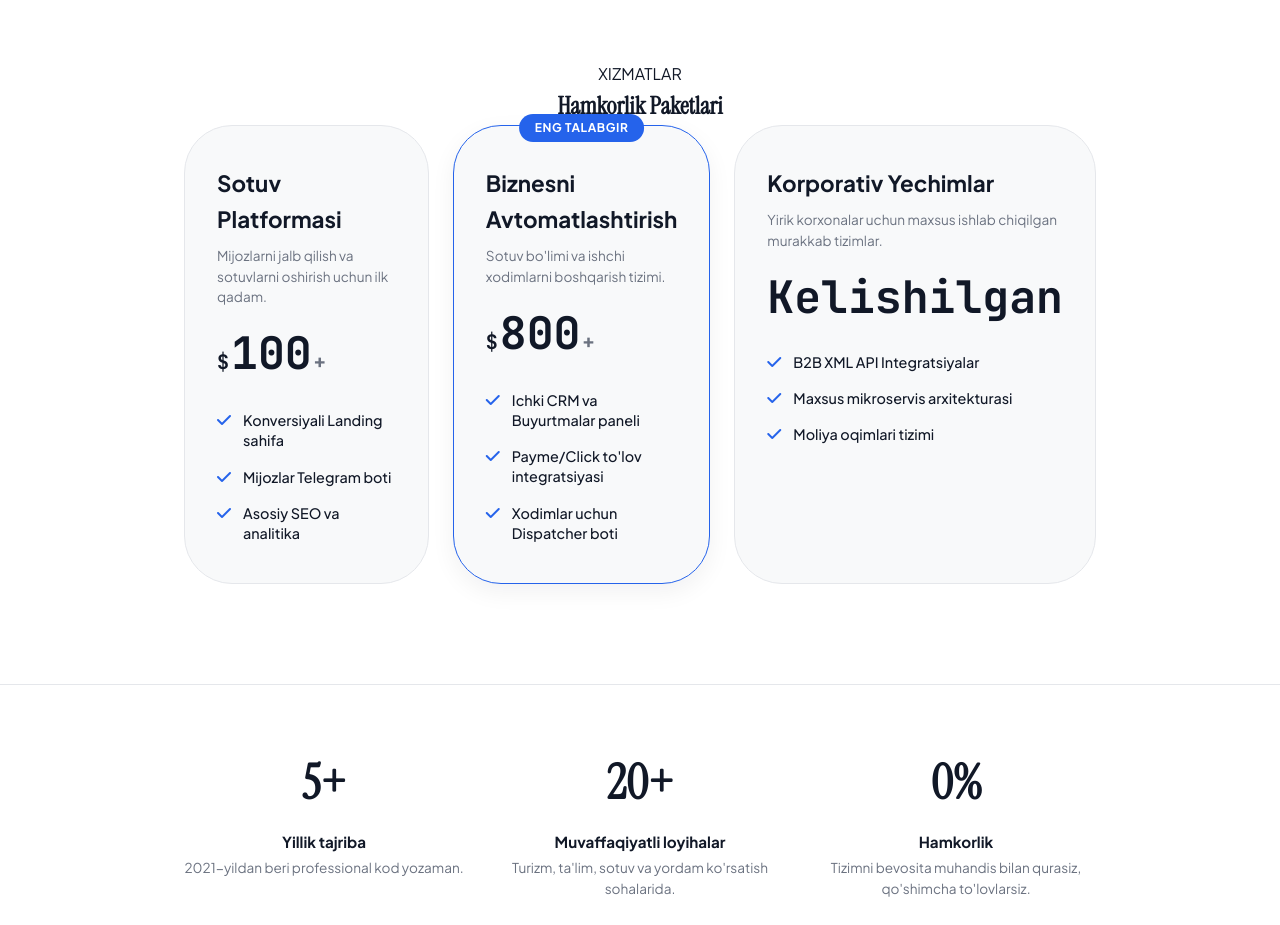
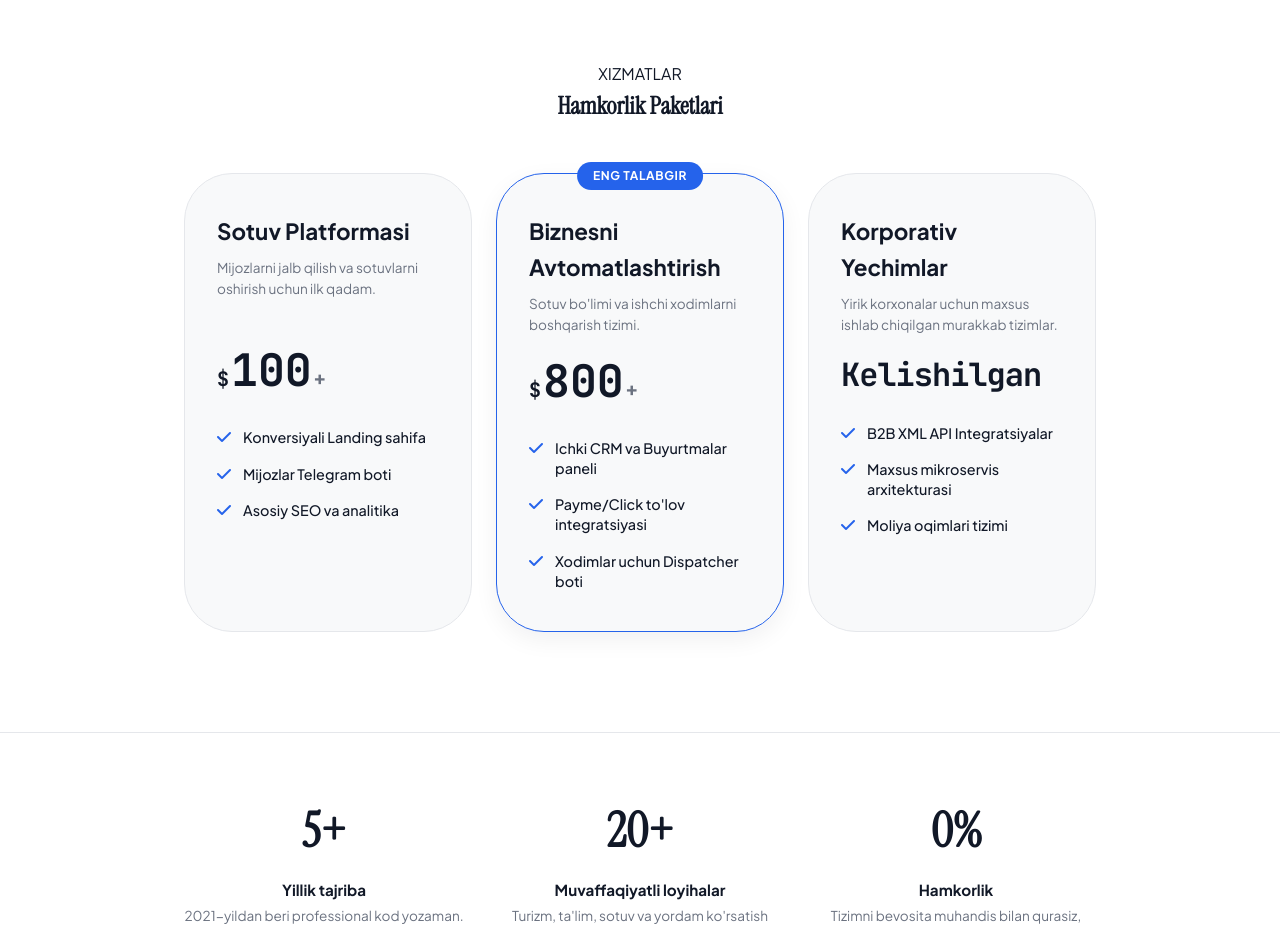
Before and after one commit to tursunbaevbexruz19/Bekhruz-portfolio, a website: page index.html in a window 1280 px wide. Shown: the part 4360-5285 px from the top of the page. Drawn offline with Linux system fonts and the light colour scheme.

Commit message:
fix: resolve pricing section typography and margin issues, correct popular badge overlap

```diff
--- a/index.html
+++ b/index.html
@@ -254,7 +254,7 @@
               <p class="font-sans" data-i18n="pkg_3_desc">Yirik korxonalar uchun maxsus ishlab chiqilgan murakkab tizimlar.</p>
             </div>
             <div class="pricing-price font-space">
-              <span class="amount" data-i18n="pkg_3_price">Kelishilgan</span>
+              <span class="amount text-amount" data-i18n="pkg_3_price">Kelishilgan</span>
             </div>
             <ul class="pricing-features font-sans">
               <li><i class="fa-solid fa-check"></i> <span data-i18n="pkg_3_f1">B2B XML API Integratsiyalar</span></li>
--- a/style.css
+++ b/style.css
@@ -1021,6 +1021,7 @@ body::before {
 }
 
 .pricing-grid {
+  margin-top: 48px;
   display: grid;
   grid-template-columns: repeat(3, 1fr);
   gap: 24px;
@@ -1066,6 +1067,7 @@ body::before {
 
 .pricing-header {
   margin-bottom: 24px;
+  min-height: 110px;
 }
 
 .pricing-header h3 {
@@ -1101,6 +1103,11 @@ body::before {
   line-height: 1;
 }
 
+
+.pricing-price .amount.text-amount {
+  font-size: 2rem;
+  letter-spacing: -1px;
+}
 .pricing-price .plus {
   font-size: 1.25rem;
   color: var(--on-surface-variant);
```
